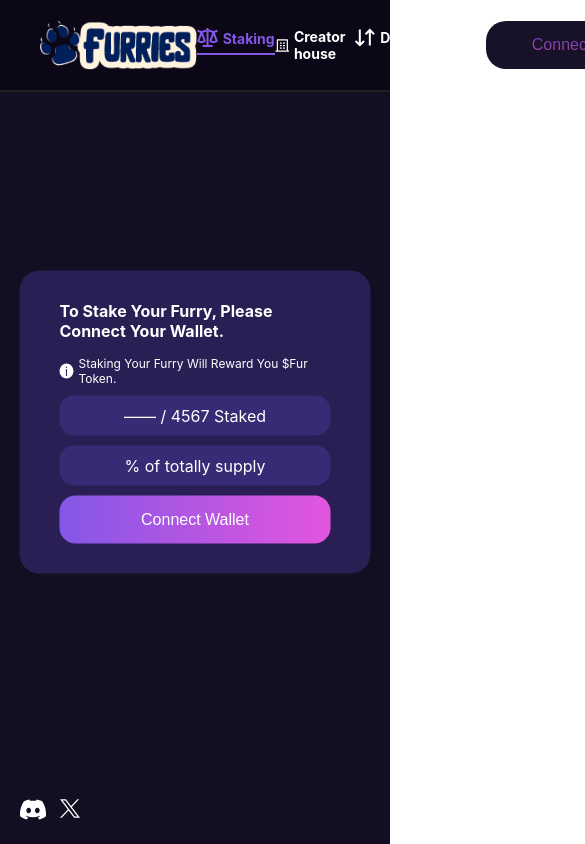
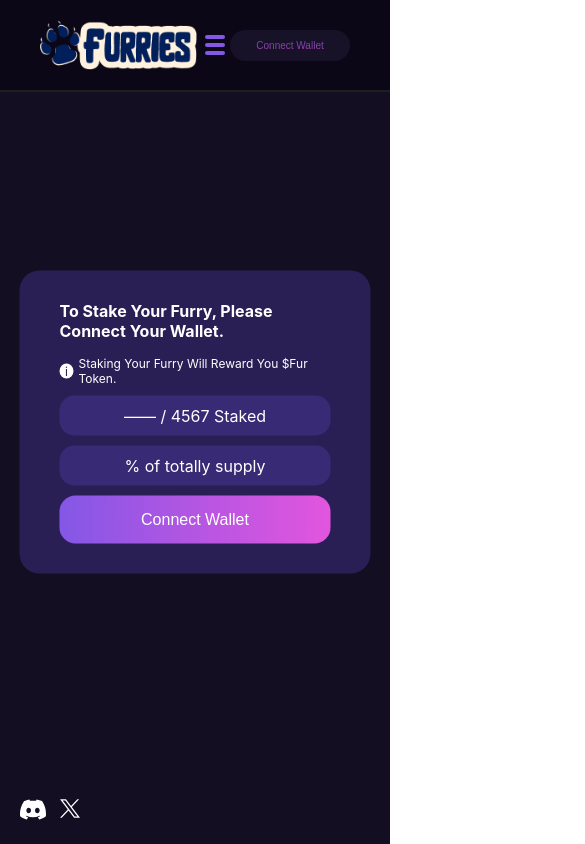
Before and after one commit to mohammadbayatzadeh/furries, a React (Vite) app: page /staking in a window 390 px wide. Shown: the top 844 px of the page, 585 px wide, since content can reach past the window. Built offline with nearby package versions, Linux system fonts and the light colour scheme.

Commit message:
navbar created

```diff
--- a/src/components/layout/Header.jsx
+++ b/src/components/layout/Header.jsx
@@ -16,6 +16,12 @@ function Header() {
     <header className={styles.header}>
       <img src={Logo} className={styles.logo} />
       <nav>
+        <input type="checkbox" id="menu-toggle" className={styles.checkbox} />
+        <label className={styles.hamburger} htmlFor="menu-toggle">
+          <span></span>
+          <span></span>
+          <span></span>
+        </label>
         <ul className={styles.nav}>
           <NavItem title="Staking" icon={<Staking />} link="/staking" />
           <NavItem title="Creator house" icon={<Creator />} link="/creator" />
--- a/src/components/layout/Header.module.css
+++ b/src/components/layout/Header.module.css
@@ -17,18 +17,62 @@
 .nav {
   display: flex;
   justify-content: space-evenly;
+  align-items: center;
   font-size: 18px;
   font-style: normal;
   font-weight: 700;
   list-style: none;
 }
+.hamburger {
+  width: 20px;
+  height: 20px;
+  margin-left: auto;
+  margin-right: 5px;
+  display: flex;
+  flex-direction: column;
+  align-items: center;
+  justify-content: space-between;
+  cursor: pointer;
+  display: none;
+  z-index: 100;
+}
+.hamburger span {
+  width: 100%;
+  height: 4px;
+  background-color: var(--first-color);
+  border-radius: 7px;
+  opacity: 1;
+}
 
+.checkbox {
+  display: none;
+}
+.checkbox:checked ~ .nav {
+  transform: translateY(000px);
+  top: 0;
+}
+.checkbox:checked ~ .hamburger {
+  z-index: 10;
+}
+.checkbox:checked ~ .hamburger span:last-child {
+  opacity: 0;
+  transition: all 0.5s ease;
+}
+.checkbox:checked ~ .hamburger span:first-child {
+  transition: all 0.5s ease;
+  transform: translateY(8px) rotate(45deg);
+}
+.checkbox:checked ~ .hamburger span:nth-child(2) {
+  transition: all 0.5s ease;
+  transform: rotate(-45deg);
+}
 .header button {
   background-color: var(--bg-third-color);
   border-radius: 20px;
   padding: 15px 30px;
   min-width: 200px;
   cursor: pointer;
+  font-size: 16px;
 }
 .header button:hover span {
   opacity: 1;
@@ -37,8 +81,34 @@
   background: -webkit-linear-gradient(var(--first-color), var(--second-color));
   -webkit-background-clip: text;
   -webkit-text-fill-color: transparent;
-  font-size: 16px;
   font-style: normal;
   font-weight: 500;
   opacity: 0.7;
 }
+@media (max-width: 1000px) {
+  .header button {
+    font-size: 10px !important;
+    min-width: 120px;
+    padding: 10px 20px;
+  }
+}
+
+@media (max-width: 774px) {
+  .nav {
+    position: fixed;
+    flex-direction: column;
+    top: 0;
+    transform: translateY(-200px);
+    z-index: 1;
+    left: 0;
+    height: 150px;
+    width: 100%;
+    background-color: rgba(255, 255, 255, 0.379);
+    backdrop-filter: blur(8px);
+  }
+  .hamburger {
+    display: flex;
+    z-index: 20;
+    position: relative;
+  }
+}
```
